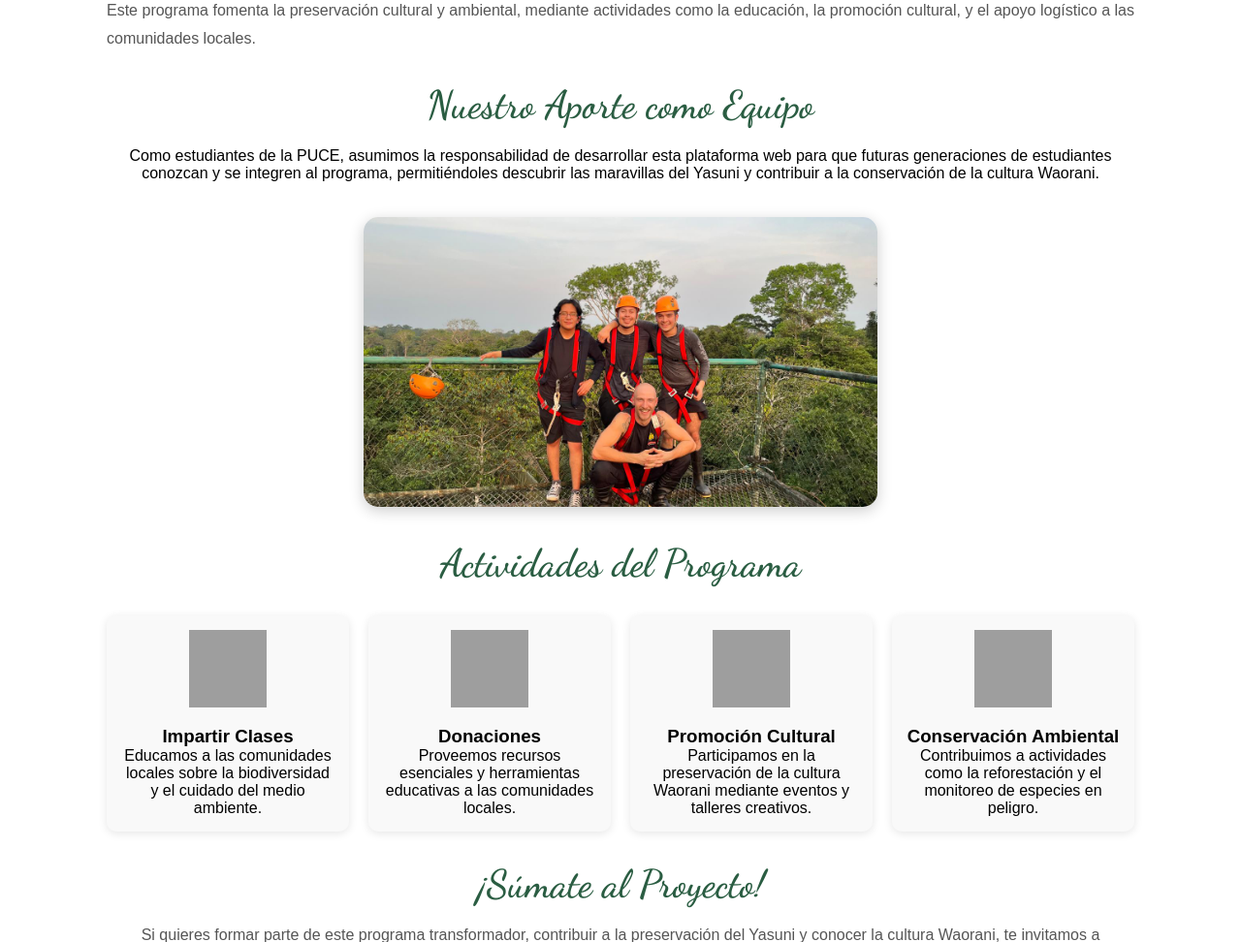
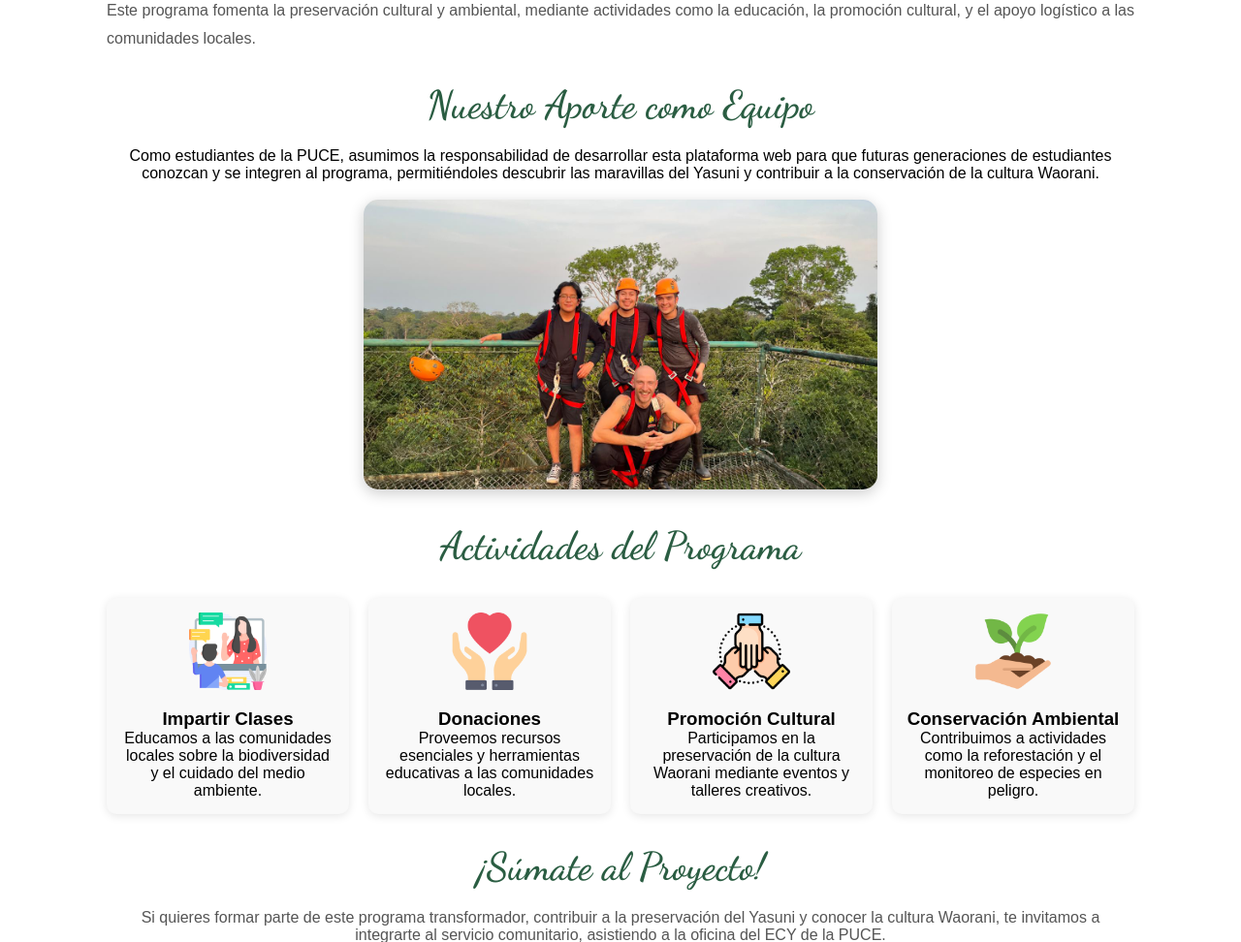
Before and after one commit to CarlosC-checarlois/YasuniECYProject, a Django app: page /estudiantes/ in a window 1280 px wide. Shown: the part 140-1112 px from the top of the page at 97% size. Run offline with Django 3.2, Linux system fonts and the light colour scheme; grey boxes are pictures that could not be loaded.

Commit message:
Correcion de la template de estudiantes.html, y css

```diff
--- a/webapp/templates/webapp/estudiantes.html
+++ b/webapp/templates/webapp/estudiantes.html
@@ -160,7 +160,6 @@
                     maravillas del Yasuni y contribuir a la conservación de la cultura Waorani.
                 </p>
                 <br>
-                <br>
                 <img src="{% static 'webapp/images/estudiantes/estudiantes_grupo_2024.jpeg' %}"
                      alt="Equipo desarrollador de la web" class="team-photo">
             </div>
@@ -169,26 +168,29 @@
             <h2 class="section-title">Actividades del Programa</h2>
             <div class="activities-grid">
                 <div class="activity-card">
-                    <img src="https://cdn-icons-png.flaticon.com/512/3262/3262352.png" alt="Impartir Clases"
+                    <img src="{% static 'webapp/images/estudiantes/virtual-class.png' %}" alt="Impartir Clases"
                          class="activity-icon">
+
                     <h3>Impartir Clases</h3>
                     <p>Educamos a las comunidades locales sobre la biodiversidad y el cuidado del medio ambiente.</p>
                 </div>
                 <div class="activity-card">
-                    <img src="https://cdn-icons-png.flaticon.com/512/753/753345.png" alt="Donaciones"
+                    <img src="{% static 'webapp/images/estudiantes/donation.png' %}" alt="Promoción Cultural"
                          class="activity-icon">
                     <h3>Donaciones</h3>
                     <p>Proveemos recursos esenciales y herramientas educativas a las comunidades locales.</p>
                 </div>
                 <div class="activity-card">
-                    <img src="https://cdn-icons-png.flaticon.com/512/2688/2688802.png" alt="Promoción Cultural"
+                    <img src="{% static 'webapp/images/estudiantes/united.png' %}" alt="Donaciones"
                          class="activity-icon">
+
                     <h3>Promoción Cultural</h3>
                     <p>Participamos en la preservación de la cultura Waorani mediante eventos y talleres creativos.</p>
                 </div>
                 <div class="activity-card">
-                    <img src="https://cdn-icons-png.flaticon.com/512/3081/3081878.png" alt="Conservación Ambiental"
+                    <img src="{% static 'webapp/images/estudiantes/plant.png' %}" alt="Conservación Ambiental"
                          class="activity-icon">
+
                     <h3>Conservación Ambiental</h3>
                     <p>Contribuimos a actividades como la reforestación y el monitoreo de especies en peligro.</p>
                 </div>
@@ -199,7 +201,8 @@
                 <h2 class="section-title">¡Súmate al Proyecto!</h2>
                 <p>
                     Si quieres formar parte de este programa transformador, contribuir a la preservación del Yasuni y
-                    conocer la cultura Waorani, te invitamos a integrarte al servicio comunitario, asistiendo a la oficina
+                    conocer la cultura Waorani, te invitamos a integrarte al servicio comunitario, asistiendo a la
+                    oficina
                     del ECY de la PUCE.
                 </p>
             </div>
```
Also changed, not shown: webapp/static/webapp/images/estudiantes/donation.png (added), webapp/static/webapp/images/estudiantes/plant.png (added), webapp/static/webapp/images/estudiantes/united.png (added), webapp/static/webapp/images/estudiantes/virtual-class.png (added), 9 other files.
